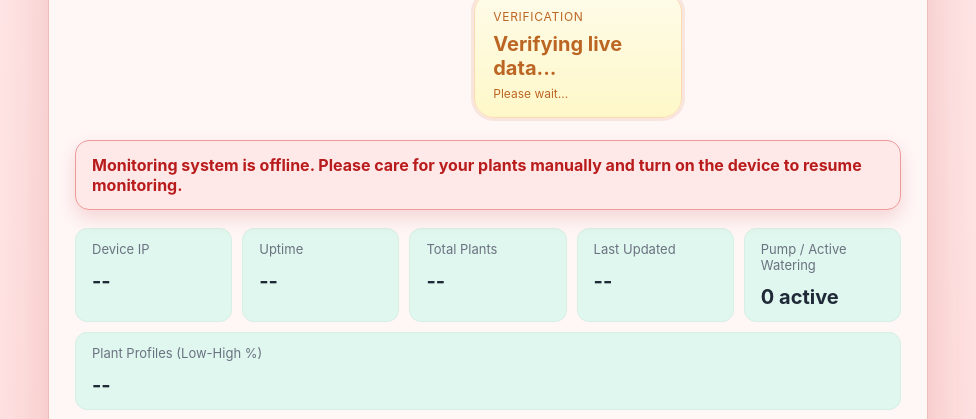
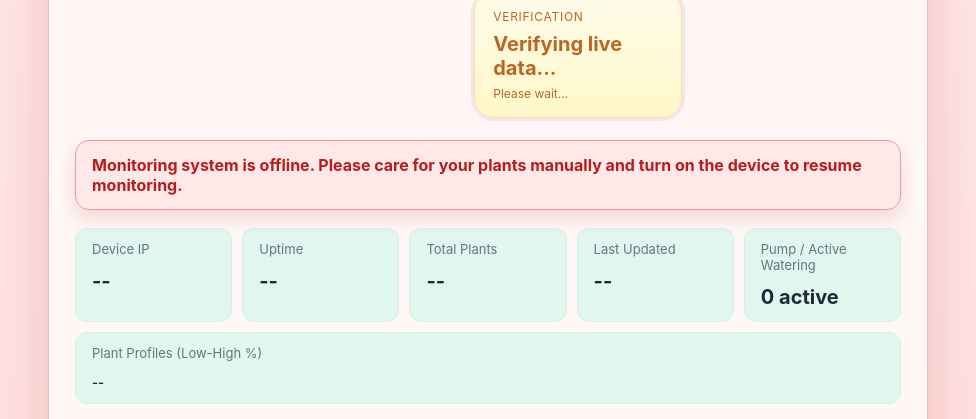
Before and after one commit to dhirajpu/Plant_watering_remote, a plain HTML site: page index.html in a window 1280 px wide. Shown: the part 171-590 px from the top of the page, without its empty margins (152-1128 px from the left). Drawn offline with Linux system fonts and the light colour scheme; no server answers.

Commit message:
Update styles.css

```diff
--- a/styles.css
+++ b/styles.css
@@ -592,6 +592,14 @@ body.system-off-mode .camera-card {
   gap: 4px;
 }
 
+.value.profiles {
+  font-size: 13px;
+  line-height: 1.4;
+  color: var(--text);
+  font-weight: 600;
+  word-break: break-word;
+}
+
 /* ===== PLANTS SECTION ===== */
 .plants-section {
   margin: 22px 0 0;
```
